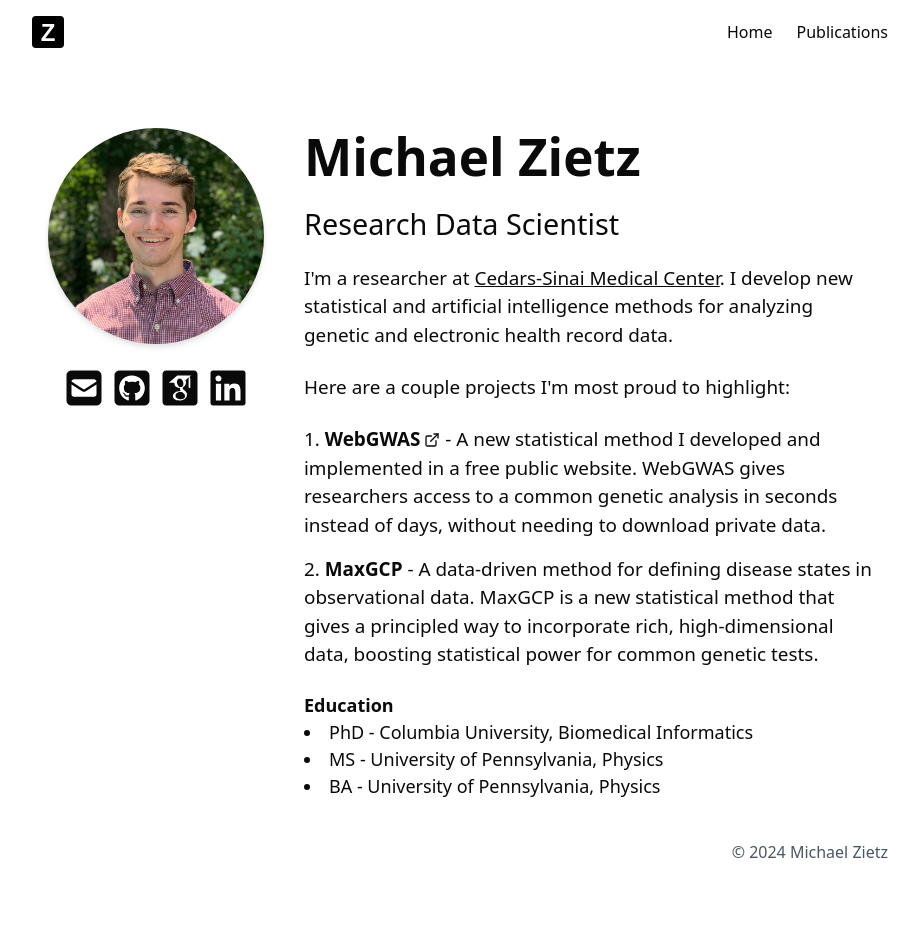
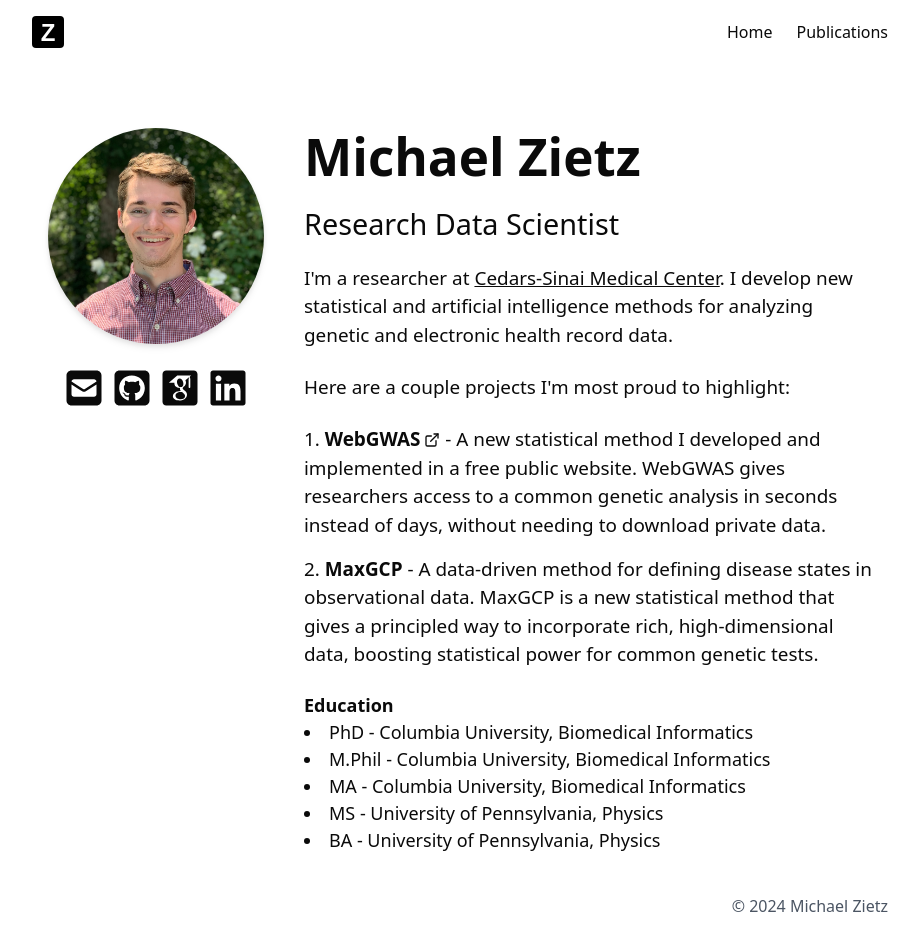
Before and after one commit to zietzm/zietzm.github.io, a Next.js app: page /home in a window 1280 px wide. Shown: the whole page, without its empty margins (176-1095 px from the left). Before the commit the page ends 888 px from the top, so only its background shows below. Built offline with nearby package versions, Linux system fonts and the light colour scheme.

Commit message:
fix: add additional columbia degrees

```diff
--- a/src/pages/home.tsx
+++ b/src/pages/home.tsx
@@ -69,6 +69,8 @@ export default function HomePage() {
             <b>Education</b>
             <ul className="list-disc list-inside">
               <li>PhD - Columbia University, Biomedical Informatics</li>
+              <li>M.Phil - Columbia University, Biomedical Informatics</li>
+              <li>MA - Columbia University, Biomedical Informatics</li>
               <li>MS - University of Pennsylvania, Physics</li>
               <li>BA - University of Pennsylvania, Physics</li>
             </ul>
```
Also changed, not shown: 1 other file (tests, documents, lock files or other folders).
